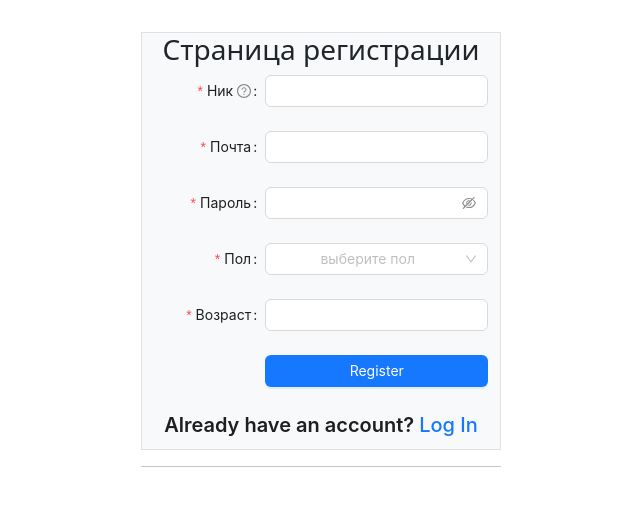
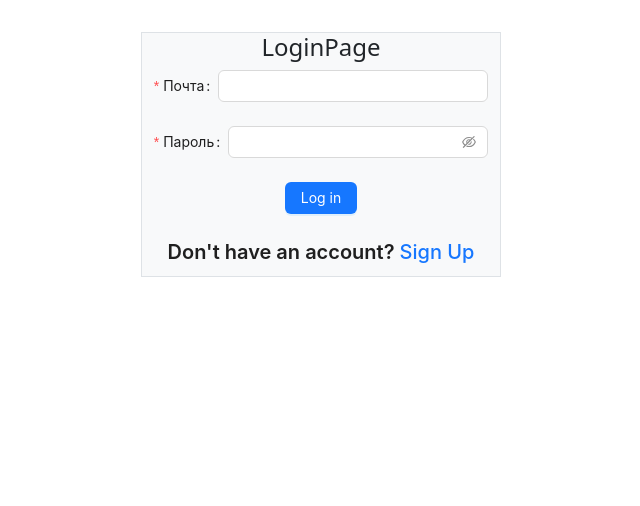
Before and after one commit to Arminonly/Todo_tasks, a React (Vite) app: page / in a window 1280 px wide. Shown: the top 506 px of the page, without its empty margins (319-959 px from the left). Built offline with nearby package versions, Linux system fonts and the light colour scheme.

Commit message:
добавлен log out. убран hr

```diff
--- a/src/App.jsx
+++ b/src/App.jsx
@@ -9,13 +9,12 @@ function App() {
   return (
     <>
       <Routes>
-        <Route path="/" element={<RegistryPage />} />
+        <Route path="/" element={<LoginPage />} />
+        <Route path="/reg" element={<RegistryPage />} />
+        <Route path="/todos" element={<TodosPage />} />
+        <Route path="*" element={<NotfoundPage />} />
+      </Routes>
 
-        <Route path="/todos" element={<TodosPage />} />
-        <Route path="/2" element={ <LoginPage />} />
-        <Route path="*" element={ <NotfoundPage/>} />
-      </Routes>
-      <hr />
     </>
   );
 }
--- a/src/components/TaskCreatorForm.jsx
+++ b/src/components/TaskCreatorForm.jsx
@@ -1,4 +1,5 @@
-import { Button, ConfigProvider, Input } from 'antd';
+import { Button, ConfigProvider, Input, Typography } from 'antd';
+import { Link } from 'react-router-dom';
 
 export const TaskCreatorForm = ({logAction, text, setText, handleSubmit, colors2, getHoverColors, getActiveColors
 }) => {
@@ -10,6 +11,8 @@ const onHandleSubmit = e =>{
 
   return (
     <div style={{ marginBottom: 20 }}>
+      <Typography.Title level={4}><Link to='/' > Log Out</Link></Typography.Title>
+
       <form
       onSubmit={onHandleSubmit}
 
--- a/src/components/TodoList.jsx
+++ b/src/components/TodoList.jsx
@@ -1,5 +1,5 @@
 import { useState } from 'react';
-import { Button, ConfigProvider, Input } from 'antd';
+import { Button, ConfigProvider, Input} from 'antd';
 import { FaEdit } from 'react-icons/fa';
 
 export const TodoList = ({
@@ -90,6 +90,7 @@ const [updateText, setUpdateText] = useState(todo.text)
         >
           delete
         </Button>
+
       </ConfigProvider>
     </>
   );
--- a/src/pages/login/LoginPage.jsx
+++ b/src/pages/login/LoginPage.jsx
@@ -1,5 +1,3 @@
-import { useState } from 'react';
-
 import { Container } from 'reactstrap';
 import { Link, useNavigate } from 'react-router-dom';
 import { Typography, Form, message, Flex, Spin } from 'antd';
@@ -8,9 +6,8 @@ import { PasswordPage } from './loginComponents/PasswordPage';
 import { LoginBtn } from './loginComponents/LoginBtn';
 
 export const LoginPage = () => {
-  const [spinLoading, setSpinLoading] = useState(false);
   const navigate = useNavigate();
-  const onFinish = async values => {
+  const onFinish = async (values) => {
     const url = 'https://todo-redev.herokuapp.com/api/auth/login';
     const res = await fetch(url, {
       method: 'POST',
@@ -29,8 +26,6 @@ export const LoginPage = () => {
     } else {
       navigate('/todos');
     }
-
-    console.log('Received values of data: ', data);
   };
   return (
     <Container className="bg-light border" fluid>
@@ -47,7 +42,7 @@ export const LoginPage = () => {
         <PasswordPage />
         <LoginBtn />
         <Typography.Title level={4}>
-          Don't have an account? <Link to={'/'}> Sign Up </Link>
+          Don't have an account? <Link to={'/reg'}> Sign Up </Link>
         </Typography.Title>
       </Form>
     </Container>
--- a/src/pages/registry/RegistryPage.jsx
+++ b/src/pages/registry/RegistryPage.jsx
@@ -33,7 +33,6 @@ export const RegistryPage = () => {
       )
     }, 800);
   }
-    console.log('Received values of form: ', data);
   };
   const [form] = Form.useForm();
   return (
@@ -57,7 +56,7 @@ export const RegistryPage = () => {
           <AgePage />
           <RegistryButton />
         </Form>
-        <Typography.Title level={4}>Already have an account? <Link to='/2' > Log In</Link></Typography.Title>
+        <Typography.Title level={4}>Already have an account? <Link to='/' > Log In</Link></Typography.Title>
       </Container>
     </>
   );
```
